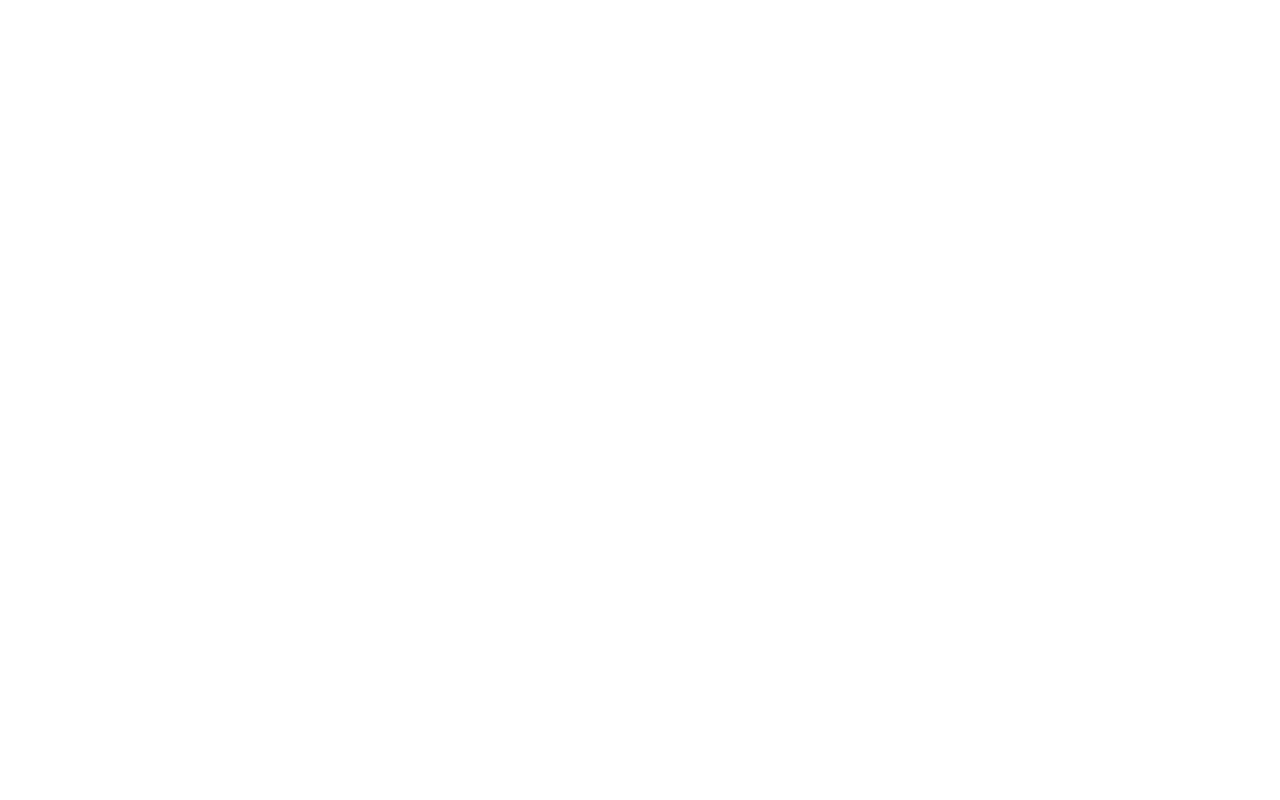
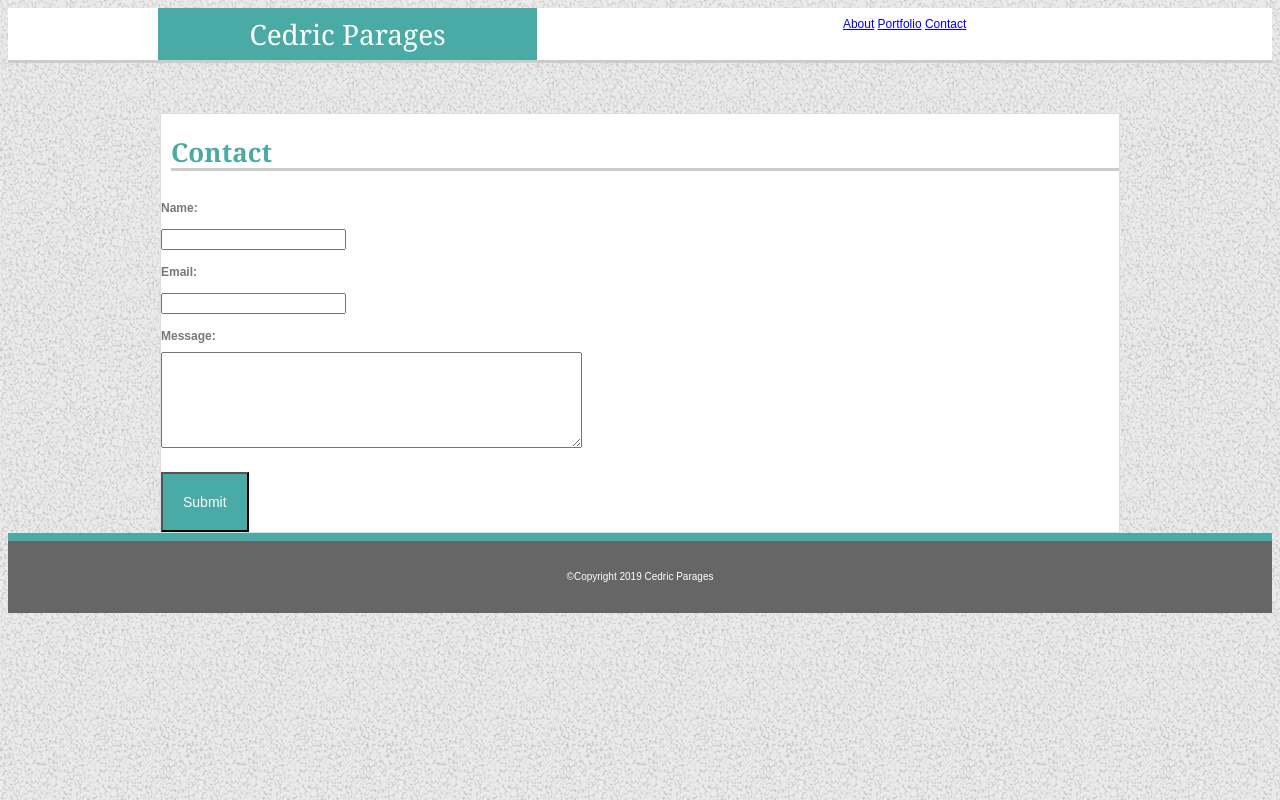
Before and after one commit to cedricparages/Basic-Portfolio, a plain HTML site: page contact.html in a window 1280 px wide. Drawn offline with Linux system fonts and the light colour scheme.

Commit message:
Almost finished with index, contact, portfolio and css. Portfolio placeholders and nav styling yet to be finished.

```diff
--- a/assets/css/style.css
+++ b/assets/css/style.css
@@ -0,0 +1,93 @@
+* {
+    box-sizing: border-box;
+    text-align: center;
+  }
+
+  body {
+      font-size: 24px;
+      line-height: 32px;
+      color: #ffffff;
+      background-image: url("../images/GravelBackground.png");
+  }
+  #header {
+      width: 100%;
+      background-color: #ffffff;
+      overflow: auto;
+      border-style: none none solid none;
+      border-bottom-color: #cccccc;
+      font-family: 'Arial';
+      font-size: 18px;
+      color: #777777;
+  }
+  aside {
+      float: left;
+      width: 30%;
+      margin-left: 150px;
+      padding: 10px;
+      background-color: #4aaaa5;
+      color: #ffffff;
+      text-align: center;
+      font-family: 'Georgia';
+      font-size: 28px;
+  }
+  nav {
+      font-family: 'Arial';
+      font-size: 12px;
+      color: #777777;
+  }
+  #content {
+      background-color: #ffffff;
+      overflow: auto;
+      width: 100%;
+      max-width: 960px;
+      margin: auto;
+      margin-top: 50px;
+      border: 1px solid #dddddd;
+  }
+  h2 {
+      font-family: "Georgia";
+      float: top;
+      text-align: left;
+      font-size: 26px;
+      border-style: none none solid none;
+      border-bottom-color: #cccccc;
+      color: #4aaaa5;
+      background-color: #ffffff;
+      margin-left: 10px;
+  }
+  p {
+      text-align: left;
+      font-family: 'Arial';
+      font-size: 12px;
+      color: #777777;
+  }
+  button {
+      background-color: #4aaaa5;
+      color: #ffffff;
+      font-size: 14px;
+      font-family: 'Arial';
+      padding: 20px;
+      text-align: left;
+      float: left;
+  }
+  h3 {
+      font-family: "Georgia";
+      border-style: none none solid none;
+      border-bottom-color: #cccccc;
+      color: #4aaaa5;
+      font-size: 18px;
+  }
+  div {
+      text-align: center;
+  }
+  footer {
+      background-color: #666666;
+      padding: 20px;
+      clear: both;
+      font-family: "Arial";
+      font-size: 10px;
+      color: #ffffff;
+      border-style: solid none none none;
+      border-top-color: #4aaaa5;
+      border-width: 8px;
+  }
--- a/contact.html
+++ b/contact.html
@@ -1,12 +1,61 @@
-<!DOCTYPE html>
-<html lang="en">
+<!doctype html>
+<html lang='en'>
 <head>
-    <meta charset="UTF-8">
-    <meta name="viewport" content="width=device-width, initial-scale=1.0">
-    <meta http-equiv="X-UA-Compatible" content="ie=edge">
-    <title>Document</title>
+
+	<title>Cedric Parages</title>
+
+    <link rel="stylesheet" type="text/css" href="assets/css/style.css">
+
 </head>
+
 <body>
+
+	<header>
+
+    <section id="header">
+
+      <aside>
+        Cedric Parages
+      </aside>
+
+      <nav>
+          <a href="index.html">About</a>
+          <a href="portfolio.html">Portfolio</a>
+          <a href="contact.html">Contact</a>
+      </nav>
+
+    </section>
+
+  </header>
+
+    <section id= "content">
+
+      <h2>
+        Contact
+      </h2>
+
+      <p>
+
+  		  <strong>Name:</strong><br>
+  		  <input type="text" name="Name">
+  		  <br>
+  		  <strong>Email:</strong><br>
+  		  <input type="text" name="Email">
+  		  <br>
+  		  <strong>Message:</strong><br>
+  		  <textarea rows="6" cols="50"></textarea>
+  		  <br>
+	   </p>
+
+      <button>
+        Submit
+      </button>
+
+    </section>
+
+    <footer>
+      &copy;Copyright 2019 Cedric Parages
+    </footer>
 
 </body>
 </html>
```
Also changed, not shown: index.html (+49 -10 lines), portfolio.html (+34 -5 lines), assets/images/AboutMePicture.png (added), assets/images/GravelBackground.png (added).
